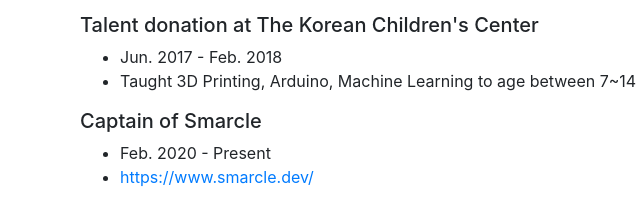
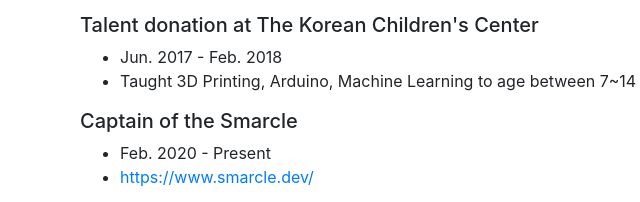
Before and after one commit to Sim-Dong-Hyun/Sim-Dong-Hyun.github.io, a website with bundled scripts: page index.html in a window 1280 px wide. Shown: the part 2941-3143 px from the top of the page, 195-835 px from the left. Built offline with nearby package versions, Linux system fonts and the light colour scheme.

Commit message:
20200301

```diff
--- a/index.html
+++ b/index.html
@@ -162,7 +162,7 @@
 													<li>Taught 3D Printing, Arduino, Machine Learning to age between 7~14</li>
 												</ul></p>
 
-                      <p><h5>Captain of Smarcle</h5>
+                      <p><h5>Captain of the Smarcle</h5>
                         <ul>
                           <li>Feb. 2020 - Present</li>
                           <li><a href="https://www.smarcle.dev/">https://www.smarcle.dev/</a></li>
```
